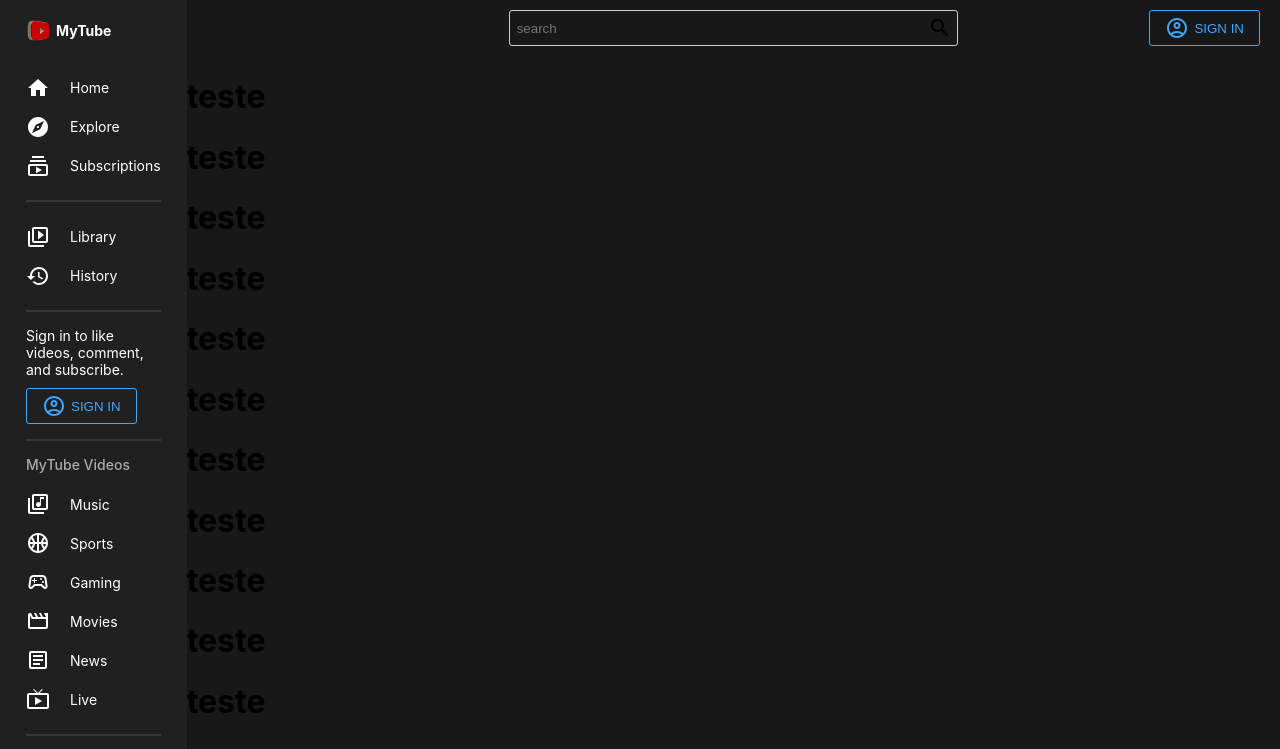
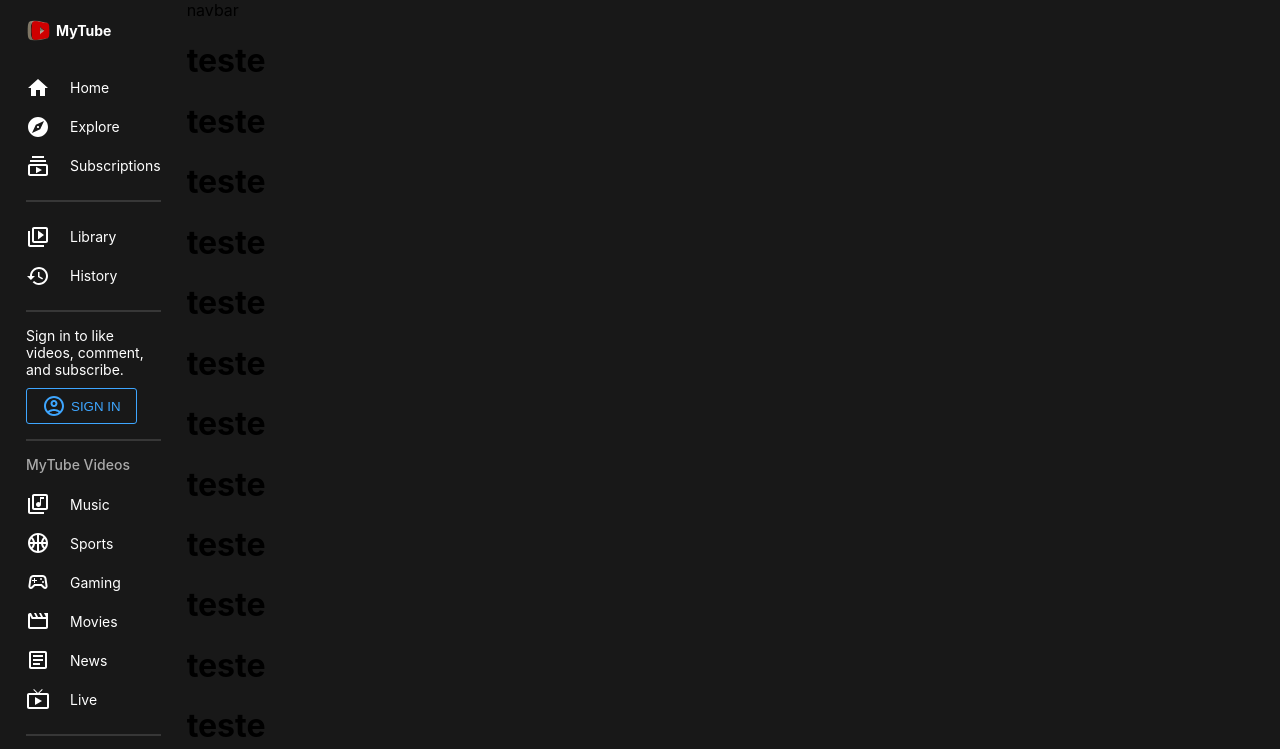
Before and after one commit to fsdFelipe/clone-youtube2022-FrontEnd, a React (Create React App) app: page / in a window 1280 px wide. Shown: the top 749 px of the page. Built offline with nearby package versions, Linux system fonts and the light colour scheme.

Commit message:
Revert "Componente Navbar"
This reverts commit 99f85953f633a642688f7d38422d523fc3633d36.

```diff
--- a/src/components/Menu/index.js
+++ b/src/components/Menu/index.js
@@ -20,7 +20,7 @@ import AccountCircleOutlinedIcon from "@mui/icons-material/AccountCircleOutlined
 
 const Container = styled.div`
 flex : 1;
-background-color: ${({theme}) => theme.bgLighter};
+background-color: ${({theme}) => theme.bg};
 height: 100vh;
 color: ${({theme}) => theme.text};;
 font-size: 14px;
--- a/src/components/Navbar/index.js
+++ b/src/components/Navbar/index.js
@@ -1,67 +1,8 @@
 import React from "react";
-import styled from 'styled-components'
-import AccountCircleOutlinedIcon from "@mui/icons-material/AccountCircleOutlined";
-import SearchOutlinedIcon from '@mui/icons-material/SearchOutlined'
-
-const Container = styled.div`
-position: sticky;
-top: 0;
-backgorund-color: ${({theme}) => theme.bgLighter};
-height: 56px;
-`;
-const Wrapper = styled.div`
-display: flex;
-align-items: center;
-height: 100%;
-padding: 0px 20px;
-justify-content: flex-end;
-`;
-const Search = styled.div`
- width: 40%;
-  position: absolute;
-  left: 0px;
-  right: 0px;
-  margin: auto;
-  display: flex;
-  align-items: center;
-  justify-content: space-between;
-  padding: 5px;
-  border: 1px solid #ccc;
-  border-radius: 3px;
-`;
-const Input = styled.input`
-  border: none;
-  background-color: transparent;
-  outline: none;
-  color: ${({ theme }) => theme.text};
-`;
-const Button = styled.button`
-  padding: 5px 15px;
-  background-color: transparent;
-  border: 1px solid #3ea6ff;
-  color: #3ea6ff;
-  border-radius: 3px;
-  font-weight: 500;
-  cursor: pointer;
-  display: flex;
-  align-items: center;
-  gap: 5px;
-`;
 
 const Navbar = () =>{
     return(
-        <Container>
-            <Wrapper>
-                <Search>
-                <Input placeholder="search"/>
-                <SearchOutlinedIcon />
-                </Search>
-                <Button>
-              <AccountCircleOutlinedIcon />
-              SIGN IN
-            </Button>
-            </Wrapper>
-        </Container>
+        <div>navbar</div>
     )
 }
 
--- a/src/utils/theme.js
+++ b/src/utils/theme.js
@@ -1,14 +1,15 @@
 export const darkTheme = {
-  bg:"#181818",
-  bgLighter:"#202020",
-  text:"white",
-  textSoft:"#aaaaaa",
-  soft:"#373737"
+    bg:'#181818',
+    bgLighter:'#202020',
+    text: 'white',
+    textSoft: '#aaaaaa',
+    soft:'#373737'
 }
+
 export const lightTheme = {
-  bg:"#f9f9f9",
-  bgLighter:"white",
-  text:"black",
-  textSoft:"#606060",
-  soft:"#f5f5f5"
+    bg:'#f9f9f9',
+    bgLighter:'#white',
+    text: 'black',
+    textSoft: '#606060',
+    soft:'#f5f5f5'
 }
```
